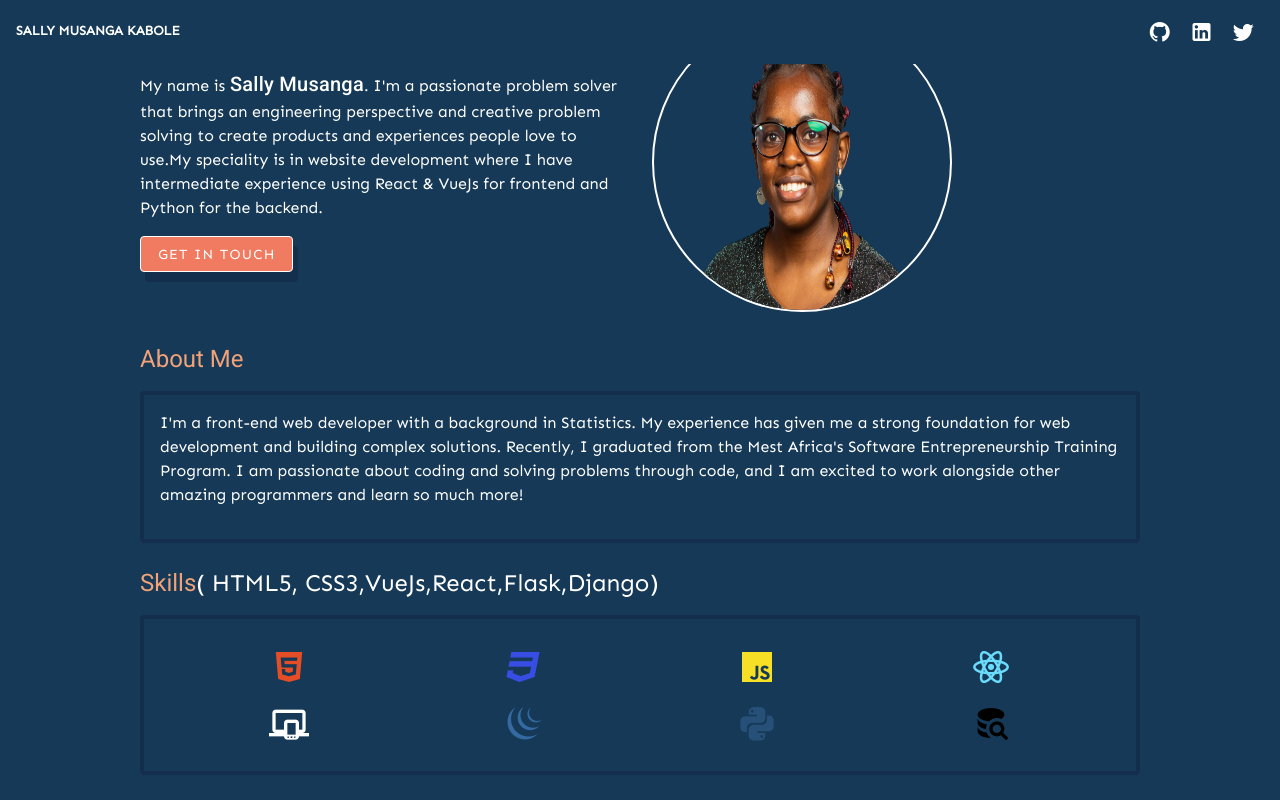
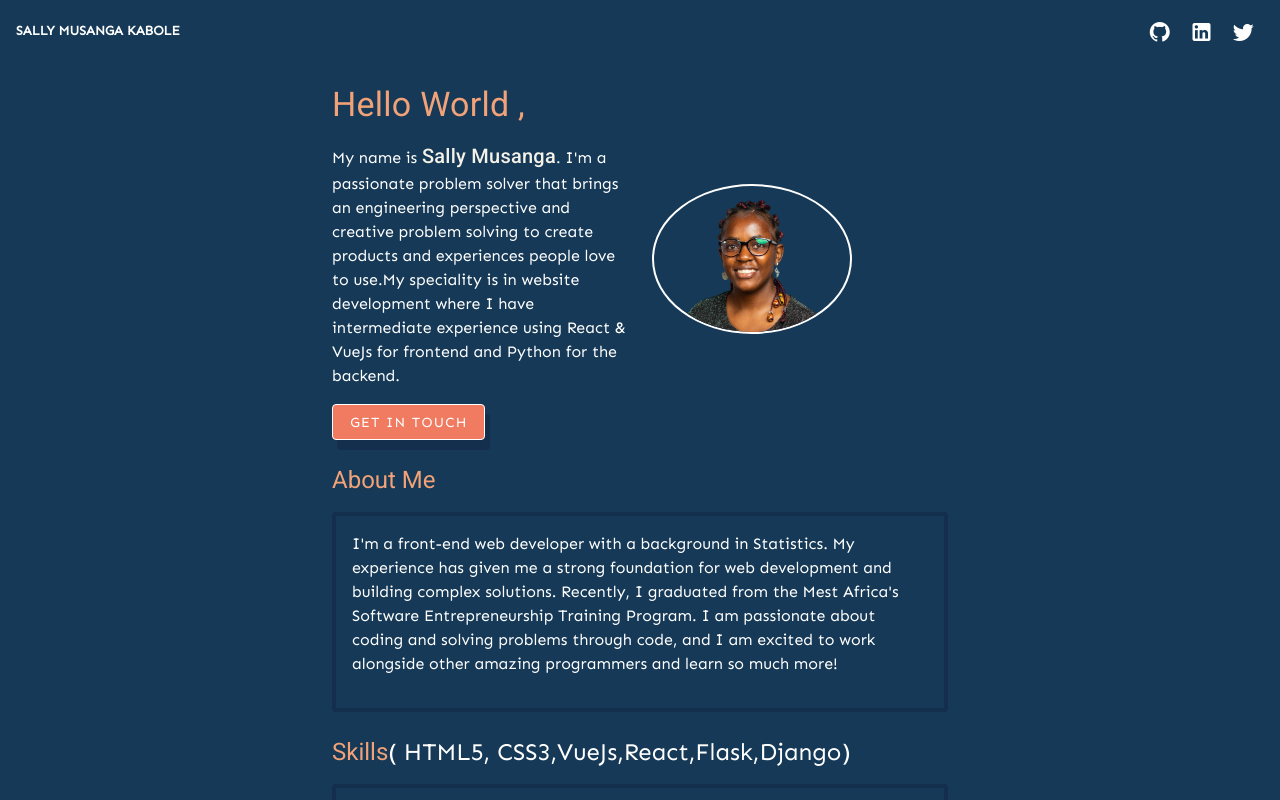
Before and after one commit to sallymkabole/My-Portfolio, a Vue app: page / in a window 1280 px wide. Shown: the top 800 px of the page. Built offline with nearby package versions, Linux system fonts and the light colour scheme.

Commit message:
Add Experience

```diff
--- a/src/App.vue
+++ b/src/App.vue
@@ -1,7 +1,9 @@
 <!-- eslint-disable -->
 <template>
-  <v-app>
-    <v-app-bar color="#153956" app flat>
+  <v-app  style=" background-color: #153956;
+  color: #f5f2e8;
+  font-family: 'Sen', sans-serif;">
+    <v-app-bar class="mb-2"  color="#153956"  flat>
       <div class="d-flex align-center">
         <h5 class="white--text bg" >SALLY MUSANGA KABOLE</h5>
       </div>
@@ -38,19 +40,19 @@
     </v-app-bar>
 
 
-      <v-container fluid fill-height class="bg">
-         <v-card flat max-width="1000" color="#153956"  class="profile mx-auto">
-           <v-row >
-          <v-col md="6" xs="12" sm="12">
+      <v-container style="width:50vw" fluid fill-height class="bg">
+         <v-card flat width="100%" color="#153956"  class="profile mx-auto">
+           <v-row  >
+          <v-col  md="6" xs="12" sm="12">
             <p class="text-h4  pin ">
           Hello World  ,
         </p>
          <p class="white--text">
-         My name is <strong class="text-h6">Sally Musanga</strong>. I'm a passionate problem solver that brings an engineering perspective and creative problem solving to create products and experiences people love to use.My speciality is in website development where I have intermediate experience using React & VueJs for frontend and Python for the backend.
+         My name is <strong class="text-h6 bg">Sally Musanga</strong>. I'm a passionate problem solver that brings an engineering perspective and creative problem solving to create products and experiences people love to use.My speciality is in website development where I have intermediate experience using React & VueJs for frontend and Python for the backend.
         </p>
         <v-btn  class="btn" color="#fff" outlined> Get in Touch</v-btn>
           </v-col>
-          <v-col md="6" xs="12" sm="12">
+          <v-col class="my-auto" md="6" xs="12" sm="12">
                    <img class="avt" src="./assets/img/sally.png">
 
           </v-col>
@@ -311,21 +313,11 @@ export default {
   background: transparent;
 }
 .avt {
-  position: relative;
-  width: 300px;
-  height: 300px;
+  width: 200px;
+  height: 150px;
+  margin: 0 auto;
   border: 2px solid #fff;
   border-radius: 50%;
 }
 
-.avt::after {
-  content: '';
-  width: 300px;
-  height: 300px;
-  border: 1px solid #fff;
-  border-radius: 50%;
-  display: block;
-  margin: -4px 2px;
-}
-
 </style>
```
